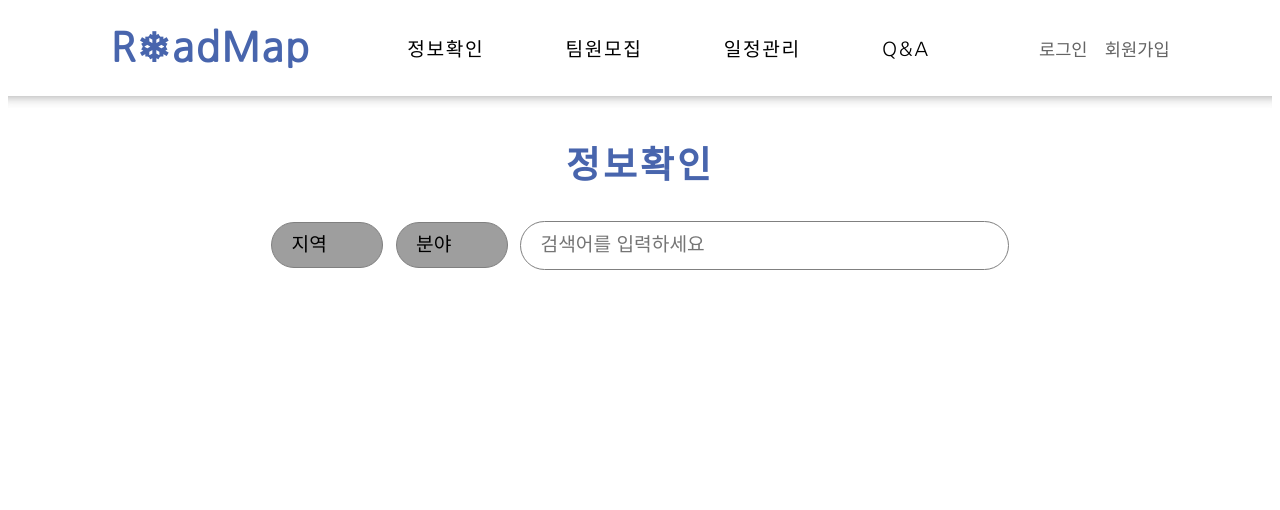
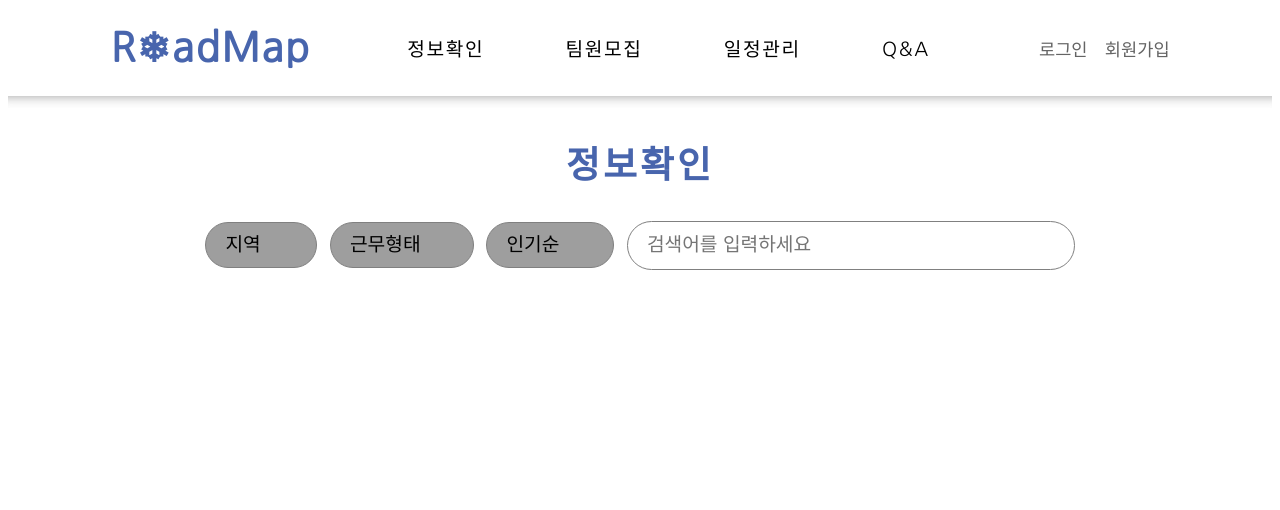
Before and after one commit to LikeLion-snowball/RoadMap, a Django app: page /info/ in a window 1280 px wide. Shown: the top 510 px of the page. Run offline with Django 3.2, Linux system fonts and the light colour scheme; data that the repository does not hold is empty; some libraries are stand-ins or nearby versions; grey boxes are pictures that could not be loaded.

Commit message:
정보확인탭 검색기능 구현

```diff
--- a/RoadmapProject/urls.py
+++ b/RoadmapProject/urls.py
@@ -27,7 +27,7 @@ import home.views
 urlpatterns = [
     path('admin/', admin.site.urls),
     path('', home.views.home, name="home"),
-    path('info/', info.views.info, name="info"),
+    path('info/', include('info.urls')),
     path('<int:user_id>/', include('user.urls')),
     path('cal/', cal.views.calendar_view, name="calendar"),
     path('cal/', include('cal.urls')),
--- a/info/templates/info.html
+++ b/info/templates/info.html
@@ -88,36 +88,68 @@
   </head>
   <body>
     <div class="infoPage">
-      <h1>정보확인</h1>
+      <a href="{% url 'info' %}"><h1>정보확인</h1></a>
+      <form action="{% url 'result' %}" method="get" id="type_query" style="display: inline;">
         <div class="info_search">
-        <select id="region" name="region">
+          <select name="area" onchange="javascript:{document.getElementById('type_query').submit();}">
             <option value="" disabled selected>지역</option>
-          <option value="all">전국</option>
-          <option value="seoul">서울</option>
-          <option value="seoul">경기</option>
-          <option value="seoul">광주</option>
-          <option value="seoul">대구</option>
-          <option value="seoul">대전</option>
-          <option value="seoul">부산</option>
-          <option value="seoul">울산</option>
-          <option value="seoul">인천</option>
-          <option value="seoul">강원</option>
-          <option value="seoul">경남</option>
-          <option value="seoul">경북</option>
-          <option value="seoul">전남</option>
-          <option value="seoul">전북</option>
-          <option value="seoul">충북</option>
-          <option value="seoul">충남</option>
-          <option value="seoul">제주</option>
+            <option value="" {% if area == "" %}selected{% endif %}>전국</option>
+            <option value="서울" {% if area == "서울" %}selected{% endif %}>서울</option>
+            <option value="경기" {% if area == "경기" %}selected{% endif %}>경기</option>
+            <option value="광주" {% if area == "광주" %}selected{% endif %}>광주</option>
+            <option value="대구" {% if area == "대구" %}selected{% endif %}>대구</option>
+            <option value="대전" {% if area == "대전" %}selected{% endif %}>대전</option>
+            <option value="부산" {% if area == "부산" %}selected{% endif %}>부산</option>
+            <option value="울산" {% if area == "울산" %}selected{% endif %}>울산</option>
+            <option value="인천" {% if area == "인천" %}selected{% endif %}>인천</option>
+            <option value="강원" {% if area == "강원" %}selected{% endif %}>강원</option>
+            <option value="경남" {% if area == "경남" %}selected{% endif %}>경남</option>
+            <option value="경북" {% if area == "경북" %}selected{% endif %}>경북</option>
+            <option value="전남" {% if area == "전남" %}selected{% endif %}>전남</option>
+            <option value="전북" {% if area == "전북" %}selected{% endif %}>전북</option>
+            <option value="충북" {% if area == "충북" %}selected{% endif %}>충북</option>
+            <option value="충남" {% if area == "충남" %}selected{% endif %}>충남</option>
+            <option value="제주" {% if area == "제주" %}selected{% endif %}>제주</option>
           </select>
-        <select id="field" name="field">
-          <option value="" disabled selected>분야</option>
-          <option value="seoul">분야가</option>
-          <option value="seoul">뭐가</option>
-          <option value="seoul">있을까요우</option>
+          <select name="type" style="width: 9rem;" onchange="javascript:{document.getElementById('type_query').submit();}">
+            <option value="" disabled selected>근무형태</option>
+            <option value="" {% if type == "" %}selected{% endif %}>전체</option>
+            <option value="정규직" {% if type == "정규직" %}selected{% endif %}>정규직</option>
+            <option value="계약직" {% if type == "계약직" %}selected{% endif %}>계약직</option>
+            <option value="인턴직" {% if type == "인턴직" %}selected{% endif %}>인턴직</option>
+            <option value="교육생" {% if type == "교육생" %}selected{% endif %}>교육생</option>
           </select>
-        <input class="search" type="text" placeholder="검색어를 입력하세요" />
+          <select name="order" style="width: 8rem;" onchange="javascript:{document.getElementById('type_query').submit();}">
+            <option value="인기순" {% if order == "인기순" %}selected{% endif %}>인기순</option>
+            <option value="날짜순" {% if order == "날짜순" %}selected{% endif %}>날짜순</option>
+          </select>
+          <input class="search" type="search" id="search" name="query" placeholder="검색어를 입력하세요" />
+          <input type="submit" hidden />
+        </form>
       </div>
+      {% if result_count == 0 %}
+        <p style="margin-top: 3rem;">검색결과가 없습니다.</p>
+      {% endif %}
+      {% if results %}
+          <div class="info_recruit">
+          {% for result in results.all %}
+            <div class="info_recruit_item" onclick="window.open('{{result.link}}');" target="_blank">
+              <p class="recruit_corp">{{result.corp}}</p>
+              <p class="recruit_tit">{{result.title}}</p>
+              <p class="recruit_etc">{{result.career}} &nbsp;|&nbsp; {{result.academic}} &nbsp;|&nbsp; {{result.type}} &nbsp;|&nbsp; {{result.area}}</p>
+              {% if result.end_date %}
+                {% if result.end_date == today %}
+                <p class="recruit_date">오늘마감</p>
+                {% else %}
+                <p class="recruit_date">~ {{result.end_date.month}}/{{result.end_date.day}}</p>
+                {% endif %}
+              {% else %}
+                <p class="recruit_date">{{result.end_date_str}}</p>
+              {% endif %}
+            </div>
+          {% endfor %}
+        </div>
+      {% else %}
         <div class="info_recruit">
           {% for recruit in recruits.all %}
             <div class="info_recruit_item" onclick="window.open('{{recruit.link}}');" target="_blank">
@@ -136,6 +168,7 @@
             </div>
           {% endfor %}
         </div>
+      {% endif %}
     </div>
   </body>
 </html>
--- /dev/null
+++ b/info/urls.py
@@ -0,0 +1,7 @@
+from django.urls import path
+from . import views
+
+urlpatterns = [
+    path('', views.info, name="info"),
+    path('result/', views.result, name="result"),
+]
--- a/info/views.py
+++ b/info/views.py
@@ -1,9 +1,29 @@
 from django.shortcuts import render
 from .models import Recruit
 from datetime import date
+from django.db.models import Q
 
 # Create your views here.
 def info(request):
     recruits = Recruit.objects
     Recruit.objects.filter(end_date__lt=date.today()).delete()
     return render(request, "info.html", {'recruits': recruits, 'today': date.today()})
+
+def result(request):
+    result = Recruit.objects
+    query = request.GET.get('query', '')
+    type = request.GET.get('type', '')
+    area = request.GET.get('area', '')
+    order = request.GET.get('order', '')
+    if order == "날짜순":
+        result = result.order_by('end_date')
+    if order == "인기순":
+        result = Recruit.objects
+    if query:
+        result = result.filter(Q(title__icontains=query) | Q(corp__icontains=query)
+                                | Q(career__icontains=query) | Q(academic__icontains=query))
+    if type:
+        result = result.filter(type__icontains=type)
+    if area:
+        result = result.filter(area__icontains=area)
+    return render(request, 'info.html', {'results': result, 'result_count':result.count(), 'area': area, 'type': type, 'order': order})
```
Lines whose indentation alone changed are shown as unchanged.
